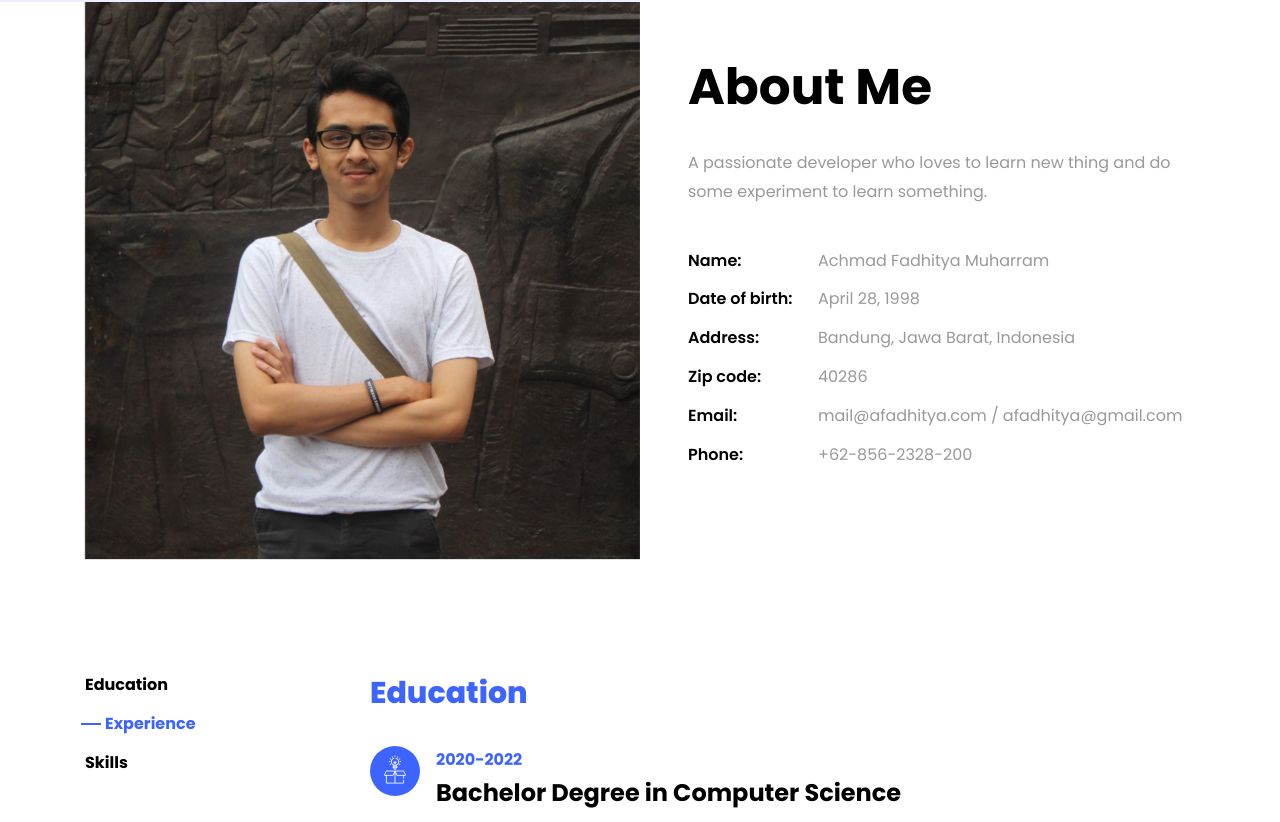
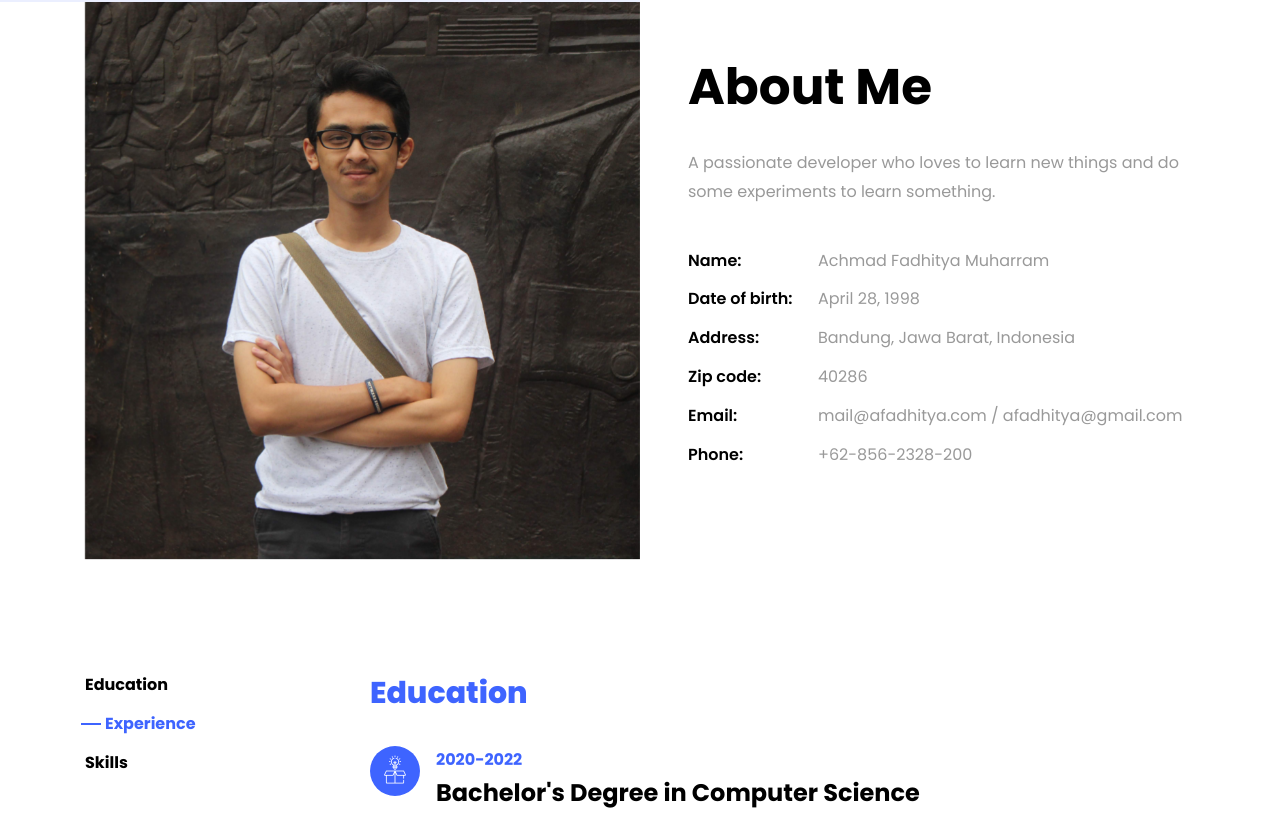
Before and after one commit to afadhitya/personal-landing-page, a plain HTML site: page index.html in a window 1280 px wide. Shown: the part 798-1620 px from the top of the page. Drawn offline with Linux system fonts and the light colour scheme; files whose address does not match are found by name.

Commit message:
Update plural

```diff
--- a/index.html
+++ b/index.html
@@ -92,7 +92,7 @@
 		          <div class="col-md-12 heading-section ftco-animate">
 		          	<h1 class="big">About</h1>
 		            <h2 class="mb-4">About Me</h2>
-		            <p>A passionate developer who loves to learn new thing and do some experiment to learn something.</p>
+		            <p>A passionate developer who loves to learn new things and do some experiments to learn something.</p>
 		            <ul class="about-info mt-4 px-md-0 px-2">
 		            	<li class="d-flex"><span>Name:</span> <span>Achmad Fadhitya Muharram</span></li>
 		            	<li class="d-flex"><span>Date of birth:</span> <span>April 28, 1998</span></li>
@@ -161,7 +161,7 @@
 					    	</div>
 					    	<div class="text pl-3">
 		    					<span class="date">2020-2022</span>
-		    					<h2>Bachelor Degree in Computer Science</h2>
+		    					<h2>Bachelor's Degree in Computer Science</h2>
 		    					<span class="position">Binus University</span>
 		    					<!-- <p>A small river named Duden flows by their place and supplies it with the necessary regelialia. It is a paradisematic country, in which roasted parts of sentences fly into your mouth.</p> -->
 	    					</div>
```
